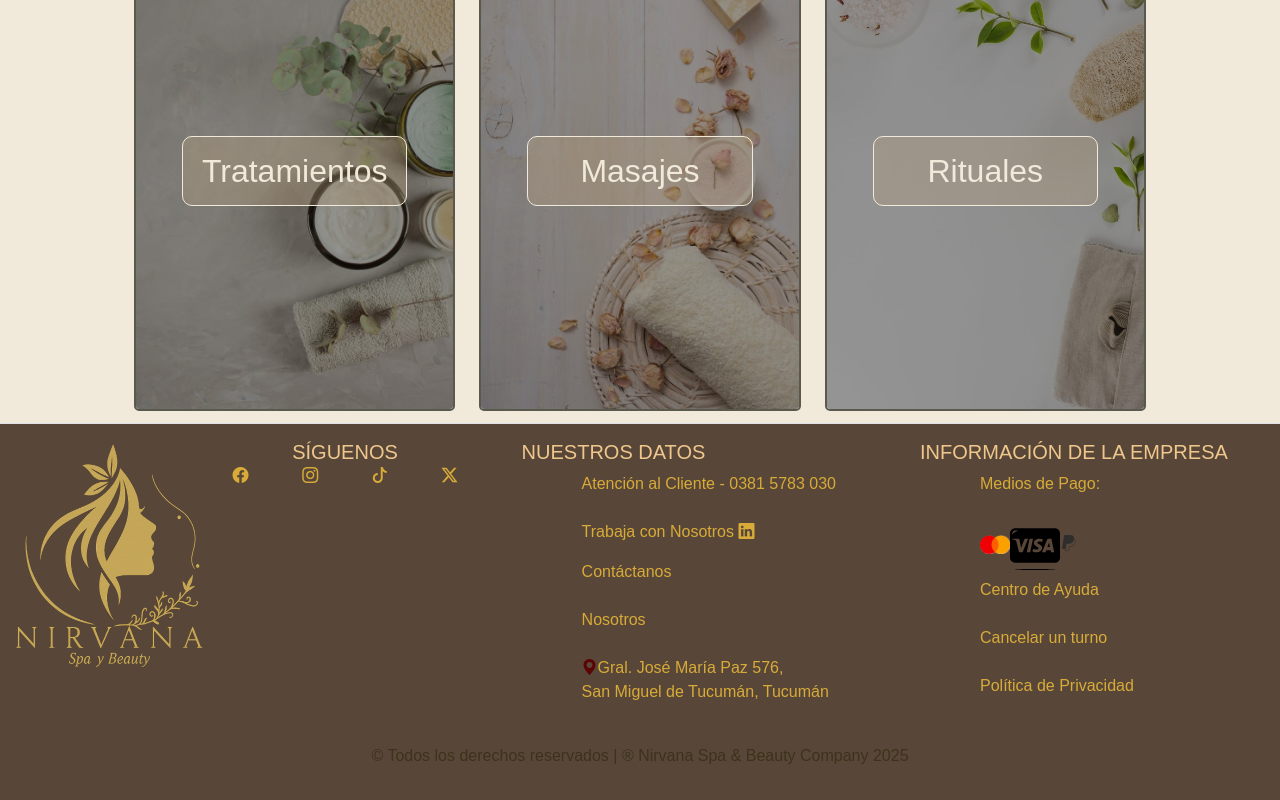
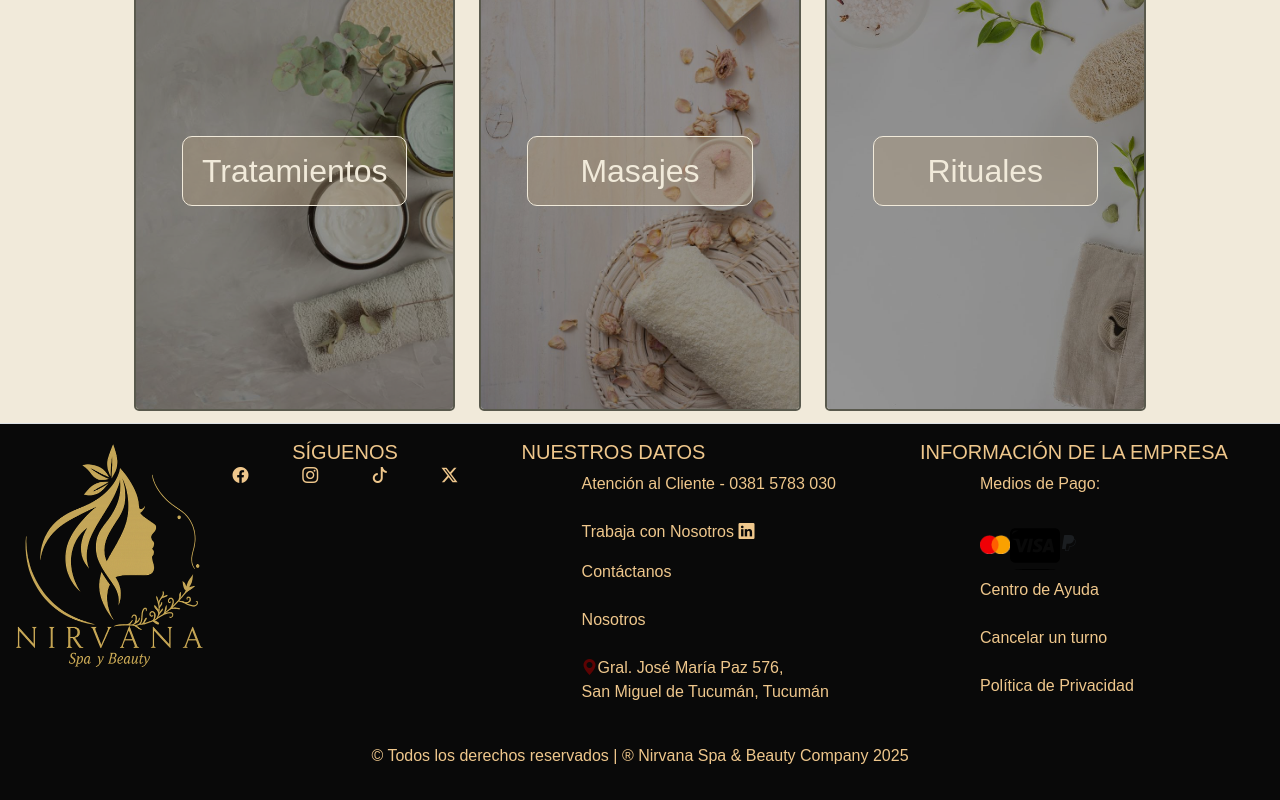
Before and after one commit to SantyMolina98/Spa-Nirvana-React-, a React (Vite) app: page / in a window 1280 px wide. Shown: the part 3891-4691 px from the top of the page. Built offline with nearby package versions, Linux system fonts and the light colour scheme.

Commit message:
intento de cambio de estilo de footer

```diff
--- a/src/pages/HomePage.jsx
+++ b/src/pages/HomePage.jsx
@@ -8,7 +8,7 @@ function HomePage () {
   return (
     <>
     <main className='MainHomeP'>
-      <section className='CarruselHP'>
+      <section>
       <Carousel fade>
       <Carousel.Item>
         <Image src={imagenMap.banner1} rounded className='carrusel'/>
--- a/src/pages/Nosotros.jsx
+++ b/src/pages/Nosotros.jsx
@@ -11,7 +11,7 @@ function Nosotros  ()  {
         <img src={imagenMap.logospaheader} alt="logo" className="logoarticle" />
         <h3 className="mainh">Trabajamos con dedicación y creatividad para convertir ideas en soluciones funcionales y bien pensadas.</h3>
       </div>
-    <section className="card-section">
+     <section className="card-section">
       <div className="cardNos">
         <img src={imagenMap.Naza} alt="naza" className='fotoNos' />
         <div>
--- a/src/pages/serviciosmasaje.jsx
+++ b/src/pages/serviciosmasaje.jsx
@@ -21,19 +21,19 @@ function ServiciosMasajes  () {
                     <div className="carousel-item active">
                       <img src={imagenMap.SM1} className="d-block w-100" alt="STF1" height="750vh" />
                         <div className="carousel-caption d-none d-md-block">
-                          <h5 style="color: black;">Masaje Sueco</h5>
+                          <h5>Masaje Sueco</h5>
                         </div>
                     </div>
                     <div className="carousel-item">
                       <img src={imagenMap.SM2} className="d-block w-100" alt="STF2" height="750vh" />
                       <div className="carousel-caption d-none d-md-block">
-                         <h5 style="color: black;">Masaje Hot Stones</h5>
+                         <h5>Masaje Hot Stones</h5>
                       </div>
                     </div>
                     <div className="carousel-item">
                        <img src={imagenMap.SM3} className="d-block w-100" alt="stf3" height="750vh" />
                        <div className="carousel-caption d-none d-md-block">
-                         <h5 style="color: black;">Masaje Signature</h5>
+                         <h5>Masaje Signature</h5>
                        </div>
                     </div>
                   </div>
--- a/src/styles/HomePage.css
+++ b/src/styles/HomePage.css
@@ -1,5 +1,5 @@
 *{
-    --color-principalHome: #584738;
+  --color-principalHome: #584738;
   --color-secondaryHome: #4c583e;
   --color-terciaryHome: #B59E7D;
   --color-fourthHome: #959581;
--- a/src/styles/Nosotros.css
+++ b/src/styles/Nosotros.css
@@ -145,7 +145,6 @@
     }
 
     .cardNos {
-
         flex-direction: column;
         text-align: center;
         padding: 15px;
--- a/src/styles/footer.css
+++ b/src/styles/footer.css
@@ -1,11 +1,9 @@
 *{
-
-  --color-principalfooter :#584738 ;
-  --color-secondaryfooter : #846d4e;
+  --color-principalfooter :#090909 ;
+  --color-secondaryfooter : #ece6df79;
   --color-terciaryfooter : #efc78c;
-  --color-fourthfooter : #d8ab39;
-  --color-fifthfooter : #e4ce0d;
-   --color-sixthfooter : #3d321b;
+  --color-fourthfooter : #efc78c;
+   --color-sixthfooter : #efc78c;
 }
 .back-footer-color{
   background-color: var(--color-principalfooter);
@@ -67,11 +65,20 @@
 .bi-facebook:hover, .bi-instagram:hover, .bi-tiktok:hover, .bi-twitter-x:hover{
   background-color: var(--color-secondaryfooter);
   border-radius: 1em;
-
+  box-shadow: 0px 0px 20px var(--color-secondaryfooter);
+  color: #090909;
+  transition: 400ms;
+  display: inline-block;
+  min-width: 3px;
 }
 .columna2 .textofootercol ul li a p:hover, .columna3 .textofootercol ul li a p:hover{
   background-color: var(--color-secondaryfooter);
-  border-radius: 0.5em;
+  border-radius: 1em;
+  box-shadow: 0px 0px 10px var(--color-secondaryfooter);
+  color: #090909;
+  transition: 400ms;
+      display: inline-block;
+    min-width: 250px;
 }
 .bi-geo-alt-fill{
   color: #5c0303;
--- a/src/styles/headerComponent.css
+++ b/src/styles/headerComponent.css
@@ -16,17 +16,17 @@
 .logoSPA{
   width: 2.5em;
 }
-.dropdownn-login-header{
+/* .dropdownn-login-header{
   width: 100%;
   margin-left: 0;
   padding: 0.2em;
-}
-.dropdownn-login-header:hover{
+} */
+/* .dropdownn-login-header:hover{
   background-color: var(--color-seventhHeader);
   width: 100%;
   color: var(--color-fifthHeader);
   font-weight: 600;
-}
+} */
 .dropdownn-login-saludo-header{
   background-color: var(--color-fourth2Header);
   font-weight: 550;
```
Also changed, not shown: src/App.css (+0 -105 lines), src/App.jsx (+3 -4 lines), src/assets/Img/banner2.jpg.
